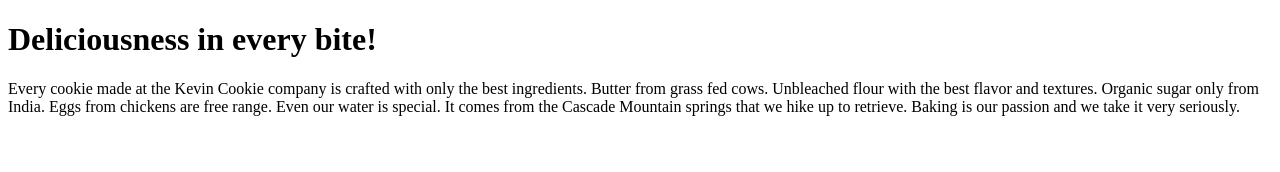
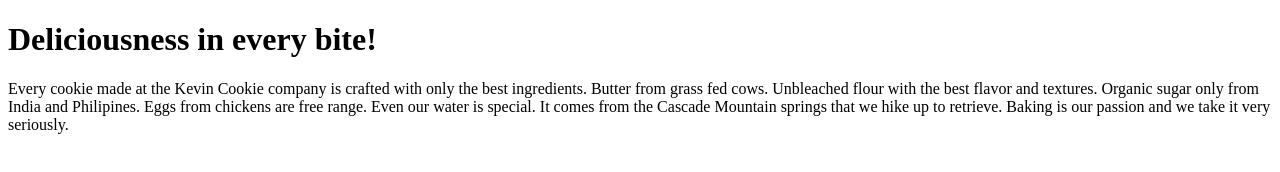
Before and after one commit to FatimaShamy/TryGit, a plain HTML site: page index.htm in a window 1280 px wide. Drawn offline with Linux system fonts and the light colour scheme.

Commit message:
Update index.htm

```diff
--- a/index.htm
+++ b/index.htm
@@ -3,7 +3,7 @@
 <body>
 
 <h1>Deliciousness in every bite!</h1>
-<p>Every cookie made at the Kevin Cookie company is crafted with only the best ingredients. Butter from grass fed cows. Unbleached flour with the best flavor and textures. Organic sugar only from India. Eggs from chickens are free range. Even our water is special. It comes from the Cascade Mountain springs that we hike up to retrieve. Baking is our passion and we take it very seriously.</p>
+<p>Every cookie made at the Kevin Cookie company is crafted with only the best ingredients. Butter from grass fed cows. Unbleached flour with the best flavor and textures. Organic sugar only from India and Philipines. Eggs from chickens are free range. Even our water is special. It comes from the Cascade Mountain springs that we hike up to retrieve. Baking is our passion and we take it very seriously.</p>
 
 
 </body>
```
